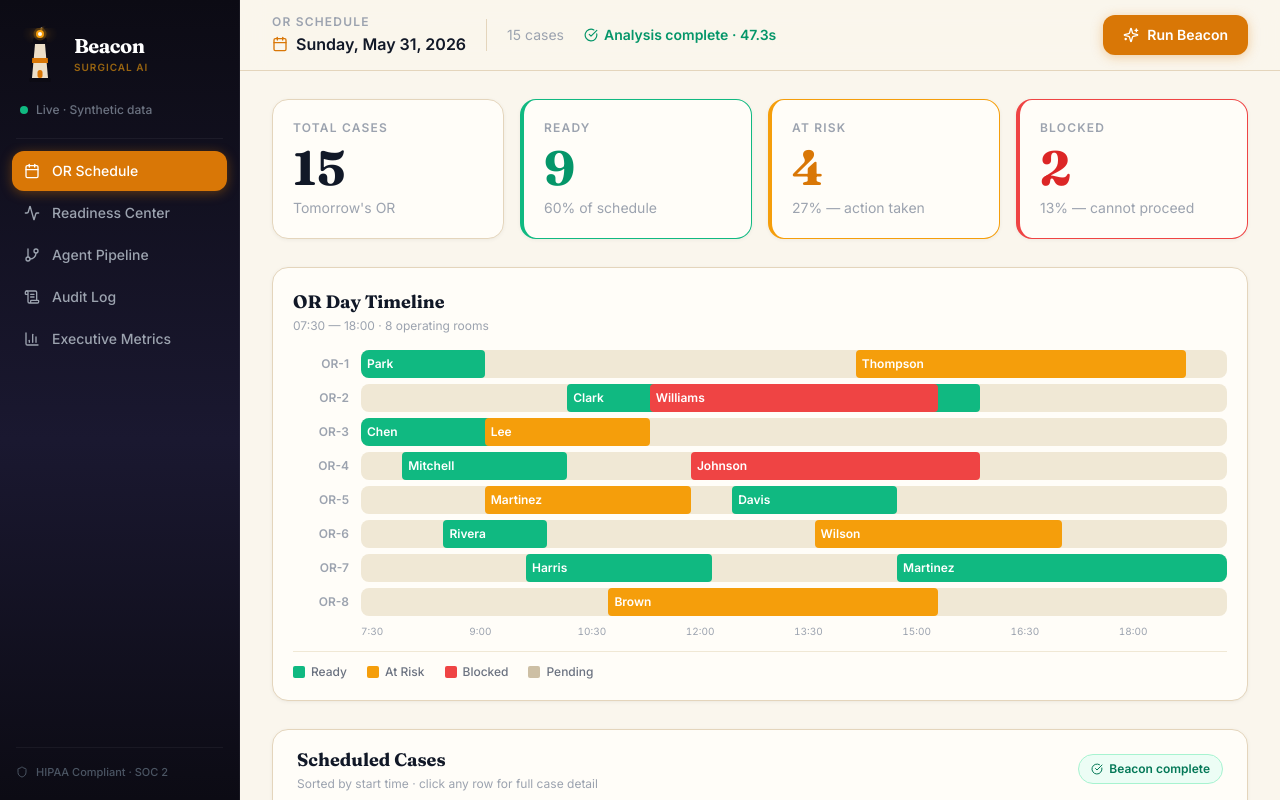
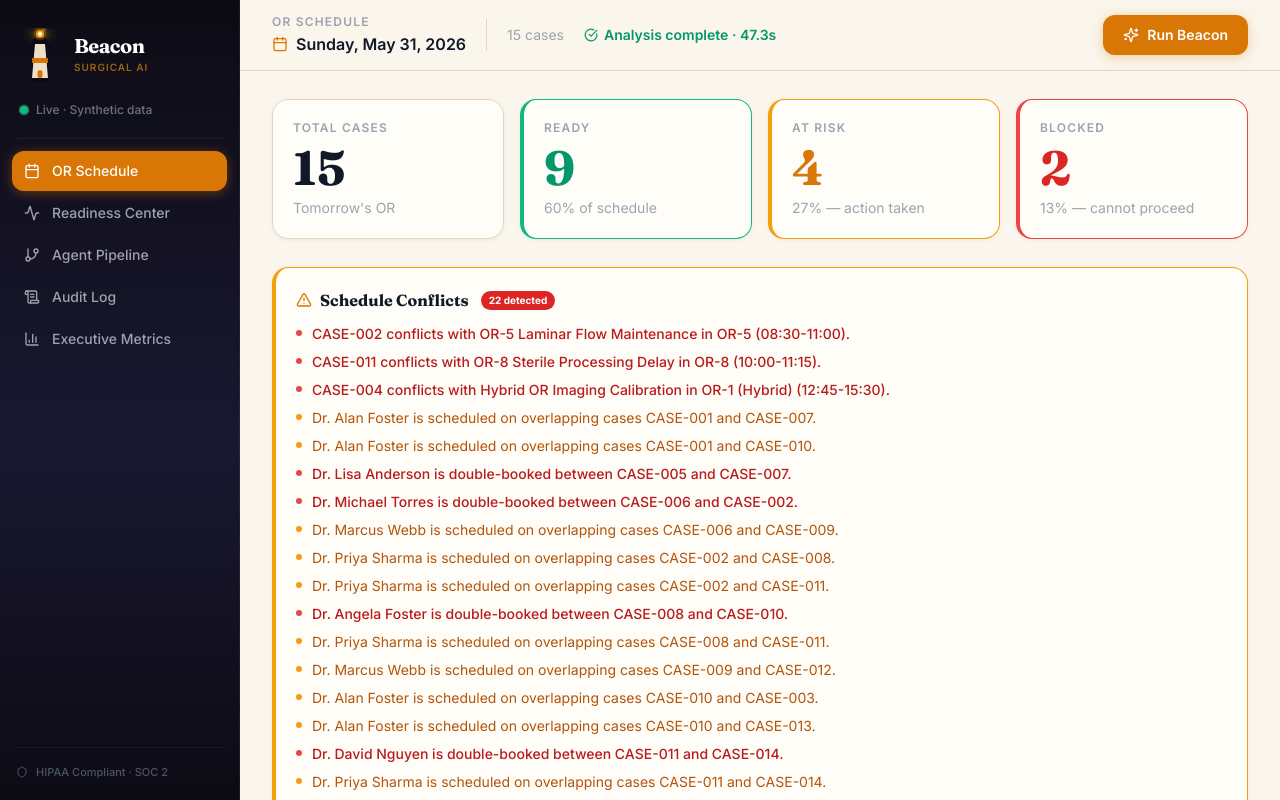
Before and after one commit to aarushi-lakhi/beacon, a Next.js app: page / in a window 1280 px wide. Shown: the top 800 px of the page. Built offline with nearby package versions, Linux system fonts and the light colour scheme.

Commit message:
feat: surface schedule conflicts from new scheduler API on OR Schedule page

```diff
--- a/src/app/page.tsx
+++ b/src/app/page.tsx
@@ -8,7 +8,7 @@ import {
 } from "lucide-react";
 import StatusBadge from "@/components/StatusBadge";
 import ReadinessScore from "@/components/ReadinessScore";
-import { SurgicalCase, Patient, BeaconRunResult } from "@/lib/types";
+import { SurgicalCase, Patient, BeaconRunResult, ScheduleConflict } from "@/lib/types";
 import { formatDate, formatTime, formatDuration, getTomorrowDate } from "@/lib/utils";
 import demoResults from "@/data/demo-results.json";
 
@@ -39,6 +39,7 @@ function useCountUp(target: number, duration = 800, trigger = true) {
 
 export default function ORSchedulePage() {
   const [cases, setCases] = useState<EnrichedCase[]>([]);
+  const [conflicts, setConflicts] = useState<ScheduleConflict[]>([]);
   const [results, setResults] = useState<BeaconRunResult | null>(null);
   const [running, setRunning] = useState(false);
   const [ran, setRan] = useState(true);
@@ -47,7 +48,10 @@ export default function ORSchedulePage() {
   const timerRef = useRef<NodeJS.Timeout | null>(null);
 
   useEffect(() => {
-    fetch("/api/schedule").then(r => r.json()).then(d => setCases(d.cases));
+    fetch("/api/schedule").then(r => r.json()).then(d => {
+      setCases(d.cases ?? d.surgeryCalendar ?? []);
+      setConflicts(d.conflicts ?? []);
+    });
     setResults(demoResults as unknown as BeaconRunResult);
   }, []);
 
@@ -177,6 +181,37 @@ export default function ORSchedulePage() {
             <div className="text-sm text-gray-400 mt-1.5">{blockedPct}% — cannot proceed</div>
           </div>
         </div>
+
+        {/* ── Schedule Conflicts ────────────────────────── */}
+        {conflicts.length > 0 && (
+          <div className="card p-5 mb-7 border-l-4 border-amber-500 animate-fade-in">
+            <div className="flex items-center gap-2 mb-3">
+              <AlertTriangle className="w-4 h-4 text-amber-600" />
+              <h3 className="font-display font-bold text-gray-900">Schedule Conflicts</h3>
+              <span className={`text-[10px] font-bold px-2 py-0.5 rounded-full ml-1 ${
+                conflicts.some(c => c.severity === "critical")
+                  ? "bg-red-600 text-white"
+                  : "bg-amber-500 text-white"
+              }`}>
+                {conflicts.length} detected
+              </span>
+            </div>
+            <div className="space-y-2">
+              {conflicts.map(conflict => (
+                <div key={conflict.id} className="flex items-start gap-2.5">
+                  <div className={`w-1.5 h-1.5 rounded-full mt-1.5 flex-shrink-0 ${
+                    conflict.severity === "critical" ? "bg-red-500" : "bg-amber-500"
+                  }`} />
+                  <span className={`text-sm ${
+                    conflict.severity === "critical" ? "text-red-700 font-medium" : "text-amber-700"
+                  }`}>
+                    {conflict.message}
+                  </span>
+                </div>
+              ))}
+            </div>
+          </div>
+        )}
 
         {/* ── OR Day Timeline ────────────────────────────── */}
         {cases.length > 0 && (
```
